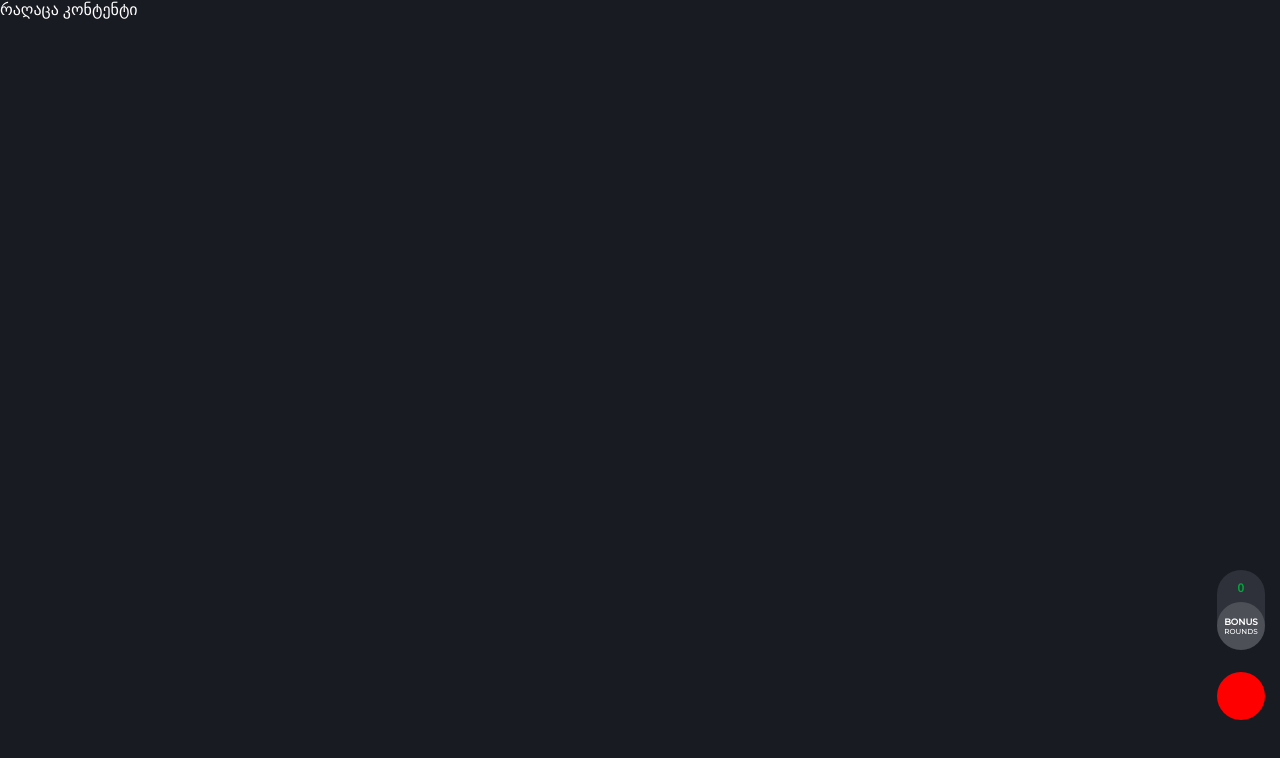
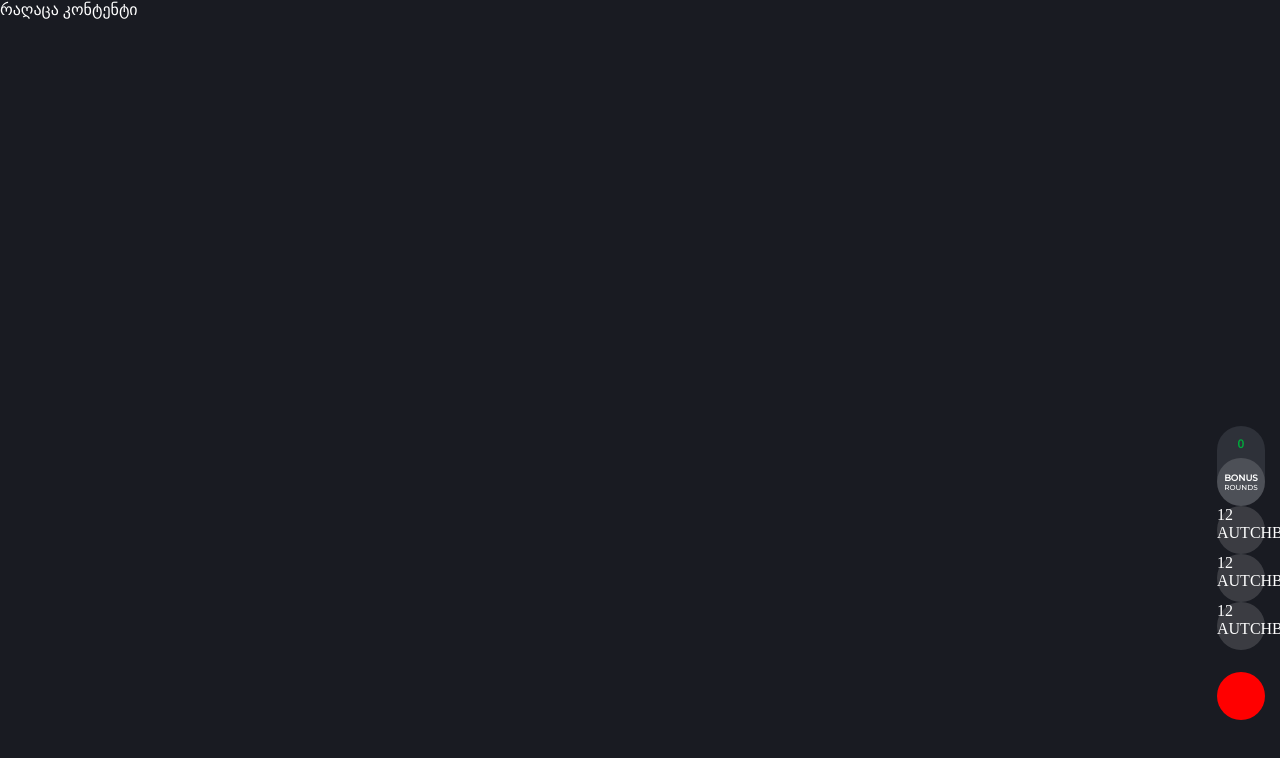
Before and after one commit to berogio/widget, an Angular app: page / in a window 1280 px wide. Shown: the top 758 px of the page. Built offline with nearby package versions, Linux system fonts and the light colour scheme; no server answers.

Commit message:
Added toggle shototalinfos

```diff
--- a/src/app/app.module.ts
+++ b/src/app/app.module.ts
@@ -5,10 +5,12 @@ import { AppRoutingModule } from './app-routing.module';
 import { AppComponent } from './app.component';
 
 import { HttpClientModule } from '@angular/common/http';
-import { WidgetComponent } from './widget/widget-container/widget.component';
+import { WidgetComponent } from './widget/widget-container/widget-container.component';
+import { WidgetContentComponent } from './widget/widget-content/widget-content.component';
+import { SeparatorDirective } from './directives/separator.directive';
 
 @NgModule({
-  declarations: [AppComponent, WidgetComponent],
+  declarations: [AppComponent, WidgetComponent, WidgetContentComponent, SeparatorDirective],
   imports: [BrowserModule, AppRoutingModule, HttpClientModule],
   providers: [],
   bootstrap: [AppComponent],
--- /dev/null
+++ b/src/app/directives/separator.directive.ts
@@ -0,0 +1,6 @@
+import { Directive, ElementRef, Input } from '@angular/core';
+
+@Directive({
+  selector: '[appSeparator]',
+})
+export class SeparatorDirective {}
--- a/src/app/widget/widget-container/widget.component.html
+++ b/src/app/widget/widget-container/widget-container.component.html
@@ -1,7 +1,7 @@
 <div class="widget">
-    <div class="widget-wrapper">
-        <div class="widget-data">
-            <span>{{bonusSumme}}</span>
+    <div class="widget-wrapper" [ngStyle]="{'height': showTotalInfos ? 'auto' : '80px'}">
+        <div *ngIf="!showTotalInfos" class="widget-data">
+            <span>{{bonusSumme.toLocaleString().replace('.', ' ')}}</span>
         </div>
         <div class="widget-info" [ngClass]="{'active': isActive}" (click)="toggleShowInfos()">
             <span *ngIf="showCloseIcon">X</span>
@@ -11,4 +11,5 @@
             </div>
         </div>
     </div>
+    <app-widget-content></app-widget-content>
 </div>
--- a/src/app/widget/widget-container/widget.component.scss
+++ b/src/app/widget/widget-container/widget-container.component.scss
@@ -7,8 +7,6 @@
 
 .widget-wrapper {
   @include flex-column-space-between;
-  width: 48px;
-  height: 80px;
   background-color: #2e3139;
   border-radius: 100px;
   font-family: "Montserrat-Medium", sans-serif;
--- a/src/app/widget/widget-container/widget.component.ts
+++ b/src/app/widget/widget-container/widget-container.component.ts
@@ -4,14 +4,15 @@ import { Bunus } from '../../interfaces/bunus';
 
 @Component({
   selector: 'app-widget',
-  templateUrl: './widget.component.html',
-  styleUrls: ['./widget.component.scss'],
+  templateUrl: './widget-container.component.html',
+  styleUrls: ['./widget-container.component.scss'],
 })
 export class WidgetComponent implements OnInit {
   isActive: boolean = false;
   bonusData: Bunus[] = [];
   bonusSumme: number = 0;
   showCloseIcon: boolean = false;
+  showTotalInfos: boolean = false;
 
   constructor(private bonusDataService: BonusDataService) {}
 
@@ -36,6 +37,7 @@ export class WidgetComponent implements OnInit {
   toggleShowInfos() {
     if (this.bonusSumme > 0) {
       this.showCloseIcon = !this.showCloseIcon;
+      this.showTotalInfos = !this.showTotalInfos;
     }
   }
 }
--- /dev/null
+++ b/src/app/widget/widget-content/widget-content.component.html
@@ -0,0 +1,23 @@
+<div class="widget-content-wrapper">
+    <div class="info-box">
+        <span class="total">12</span>
+        <div>
+            <span>AUTCH</span>
+            <span>BONUS</span>
+        </div>
+    </div>
+    <div class="info-box">
+        <span class="total">12</span>
+        <div>
+            <span>AUTCH</span>
+            <span>BONUS</span>
+        </div>
+    </div>
+    <div class="info-box">
+        <span class="total">12</span>
+        <div>
+            <span>AUTCH</span>
+            <span>BONUS</span>
+        </div>
+    </div>
+</div>
--- /dev/null
+++ b/src/app/widget/widget-content/widget-content.component.scss
@@ -0,0 +1,4 @@
+@import "/src/app/mixins.scss";
+.info-box {
+  @include widget-style(#ffffff26, 100px, 48px);
+}
```
Also changed, not shown: src/app/widget/widget-content/widget-content.component.ts (added, +10 -0 lines).
